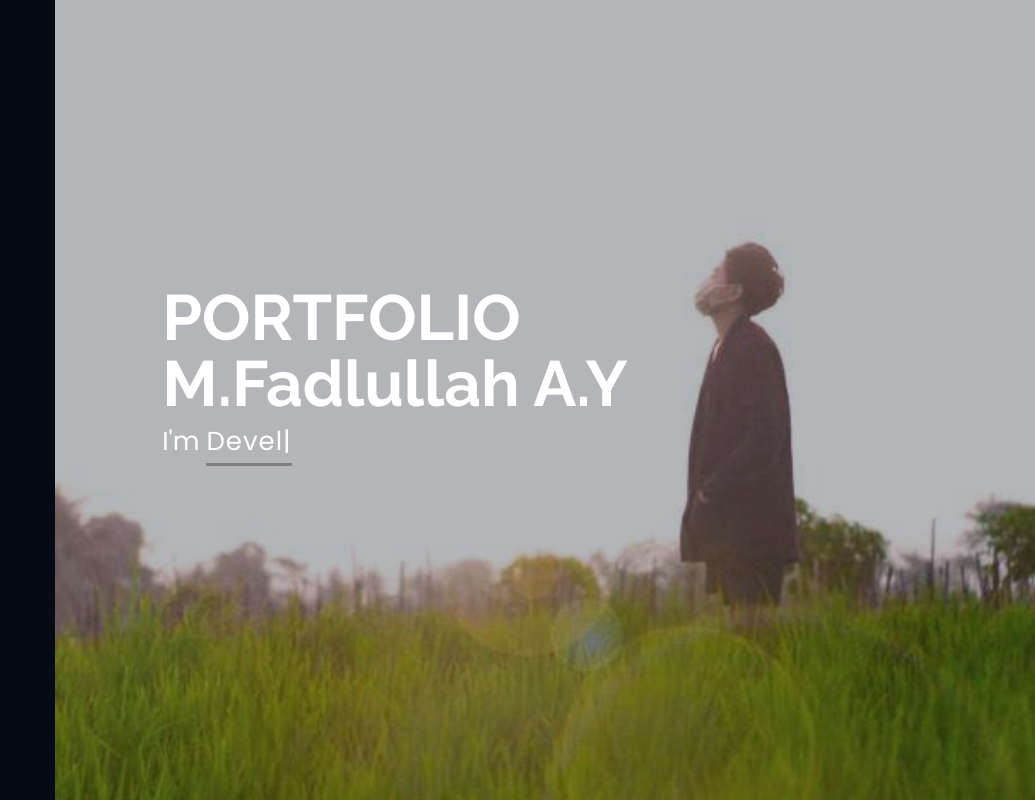
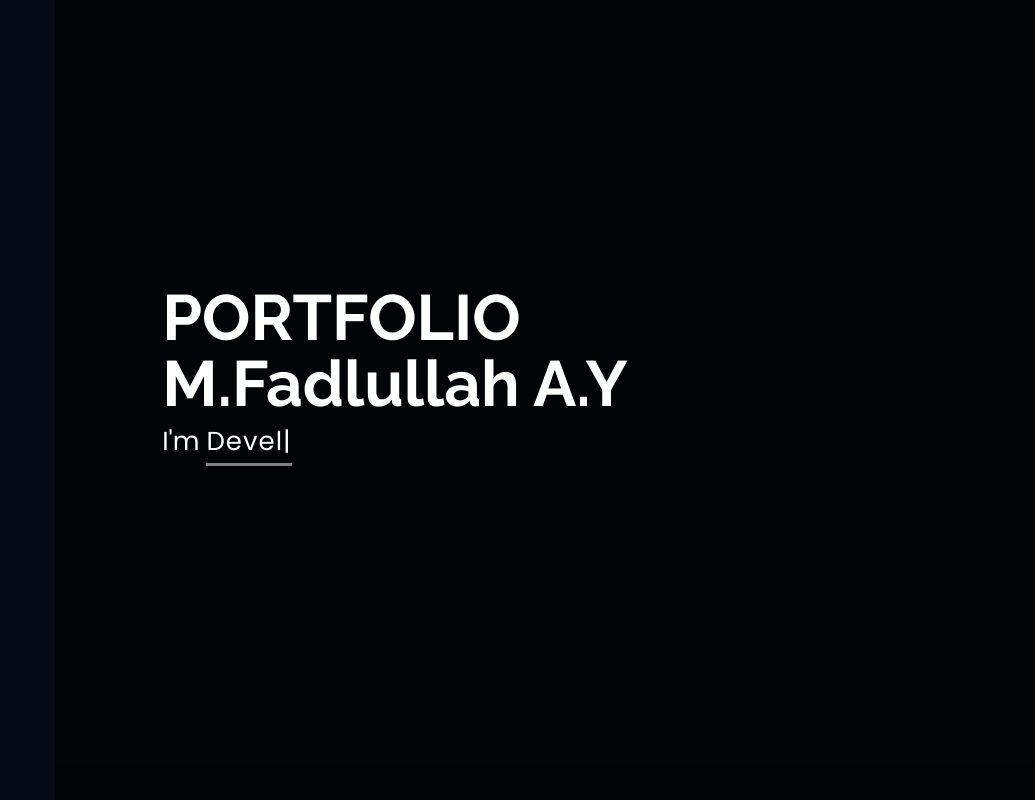
Before and after one commit to luull/luull.github.io, a plain HTML site: page index.html in a window 1280 px wide. Shown: the top 800 px of the page, 245-1280 px from the left. Drawn offline with nearby package versions, Linux system fonts and the light colour scheme.

Commit message:
change background

```diff
--- a/assets/css/style.css
+++ b/assets/css/style.css
@@ -211,7 +211,7 @@ h1, h2, h3, h4, h5, h6 {
 #hero {
   width: 100%;
   height: 100vh;
-  background: url("../img/wallpaper.jpeg") top center;
+  background: #000;
   background-size: cover;
 }
 
```
